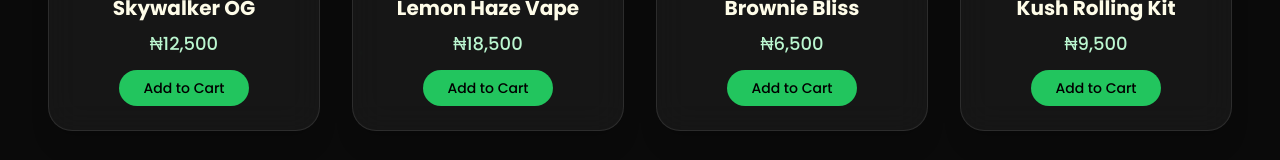
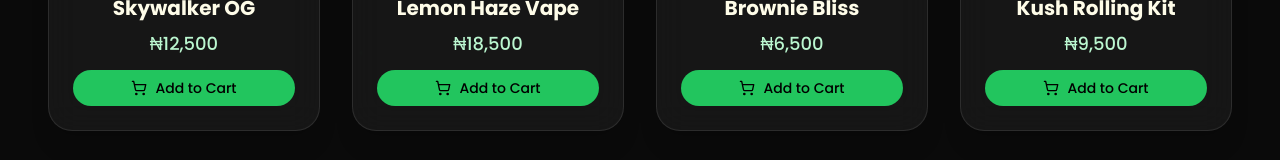
Before and after one commit to A9Pro/kush-high, a Next.js app: page /collection in a window 1280 px wide. Shown: the part 707-867 px from the top of the page. Built offline with nearby package versions, Linux system fonts and the light colour scheme.

Commit message:
Add cart functionality to collection page

```diff
--- a/src/app/collection/page.tsx
+++ b/src/app/collection/page.tsx
@@ -2,8 +2,9 @@
 
 import { useState, useEffect } from "react";
 import { motion, AnimatePresence } from "framer-motion";
-import { Sparkles, Leaf, Droplet, CupSoda, Box } from "lucide-react";
+import { Sparkles, Leaf, Droplet, CupSoda, Box, ShoppingCart, Check } from "lucide-react";
 import { Button } from "@/components/ui/button";
+import { useCart } from "@/context/CartContext";
 
 // ✅ Define Product type
 interface Product {
@@ -12,7 +13,7 @@ interface Product {
   price: number;
   category: string;
   img: string;
-  desc?: string; // optional for some collections
+  desc?: string;
 }
 
 // 🌟 Base Collection
@@ -228,6 +229,10 @@ export default function CollectionPage() {
   const [particles, setParticles] = useState<
     { left: number; top: number; size: number }[]
   >([]);
+  const [addedItems, setAddedItems] = useState<Set<number>>(new Set());
+
+  // Get cart functions from context
+  const { addToCart, items } = useCart();
 
   useEffect(() => {
     const generated = Array.from({ length: 30 }).map(() => ({
@@ -237,6 +242,34 @@ export default function CollectionPage() {
     }));
     setParticles(generated);
   }, []);
+
+  // Handle adding item to cart with feedback
+  const handleAddToCart = (product: Product) => {
+    addToCart({
+      id: product.id.toString(),
+      name: product.name,
+      price: product.price,
+      image: product.img,
+      quantity: 1,
+    });
+
+    // Show "Added" feedback
+    setAddedItems(prev => new Set(prev).add(product.id));
+
+    // Remove feedback after 2 seconds
+    setTimeout(() => {
+      setAddedItems(prev => {
+        const newSet = new Set(prev);
+        newSet.delete(product.id);
+        return newSet;
+      });
+    }, 2000);
+  };
+
+  // Check if item is already in cart
+  const isInCart = (productId: number) => {
+    return items.some(item => item.id === productId.toString());
+  };
 
   // ✅ Dynamic filter logic
   const filtered =
@@ -315,7 +348,11 @@ export default function CollectionPage() {
         className="relative z-10 grid grid-cols-1 sm:grid-cols-2 lg:grid-cols-3 xl:grid-cols-4 gap-8"
       >
         <AnimatePresence>
-          {filtered.map((product) => (
+          {filtered.map((product) => {
+            const itemAdded = addedItems.has(product.id);
+            const inCart = isInCart(product.id);
+
+            return (
               <motion.div
                 key={product.id}
                 layout
@@ -332,6 +369,14 @@ export default function CollectionPage() {
                     backgroundImage: `url(${product.img})`,
                   }}
                 />
+
+                {/* In Cart Badge */}
+                {inCart && (
+                  <div className="absolute top-4 right-4 bg-[#22c55e] text-black px-3 py-1 rounded-full text-xs font-bold flex items-center gap-1">
+                    <Check size={14} /> In Cart
+                  </div>
+                )}
+
                 {/* Details */}
                 <div className="p-6 text-center">
                   <h3 className="text-xl font-bold mb-2">{product.name}</h3>
@@ -345,12 +390,29 @@ export default function CollectionPage() {
                     </p>
                   )}
 
-                <Button className="bg-[#22c55e] hover:bg-[#16a34a] text-black rounded-full px-6 py-2 transition-all">
-                  Add to Cart
+                  <Button
+                    onClick={() => handleAddToCart(product)}
+                    disabled={itemAdded}
+                    className={`w-full rounded-full px-6 py-2 transition-all flex items-center justify-center gap-2 ${
+                      itemAdded
+                        ? "bg-green-600 text-white"
+                        : "bg-[#22c55e] hover:bg-[#16a34a] text-black"
+                    }`}
+                  >
+                    {itemAdded ? (
+                      <>
+                        <Check size={18} /> Added!
+                      </>
+                    ) : (
+                      <>
+                        <ShoppingCart size={18} /> Add to Cart
+                      </>
+                    )}
                   </Button>
                 </div>
               </motion.div>
-          ))}
+            );
+          })}
         </AnimatePresence>
       </motion.div>
     </section>
```
Lines whose indentation alone changed are shown as unchanged.
